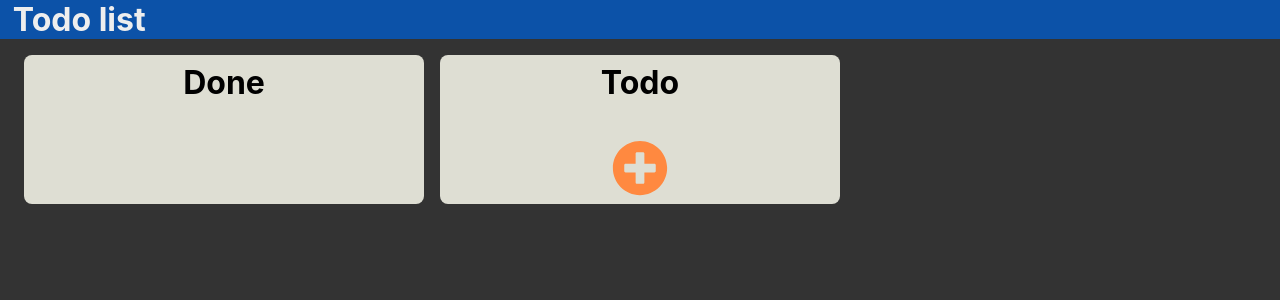
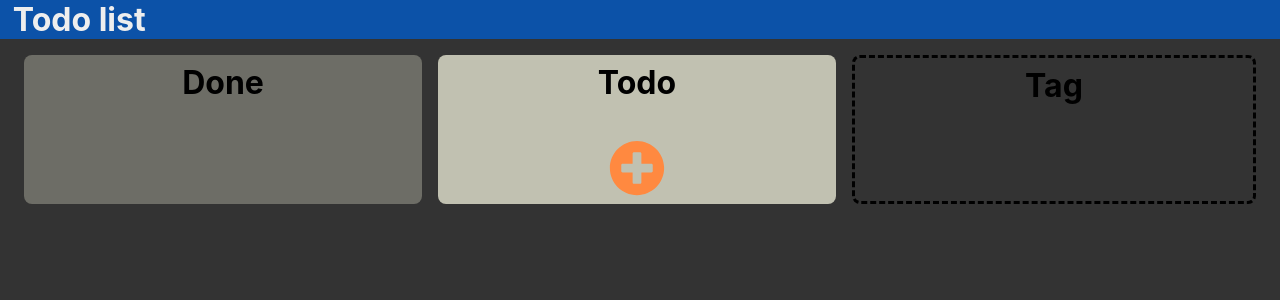
Before and after one commit to AsukaCHikaru/react-todo-list, a React (Create React App) app: page / in a window 1280 px wide. Shown: the top 300 px of the page. Built offline with nearby package versions, Linux system fonts and the light colour scheme.

Commit message:
[Misc] Some style change

```diff
--- a/src/components/App.css
+++ b/src/components/App.css
@@ -19,9 +19,19 @@ header{
   margin: 0 0.5em;
   padding: 0.5em;
   width: 30vw;
-  background-color: #deded3;
+  /* background-color: #deded3; */
   border-radius: 0.5em;
   text-align: center;
+}
+.list.todo{
+  background-color: #c1c1b1;
+}
+.list.done{
+  background-color: #6d6d66;
+}
+.list.tag{
+  border-style: dashed;
+  background-color: transparent;
 }
 .listName h3{
   margin: 0;
@@ -34,7 +44,7 @@ header{
   grid-template-rows: 1.5em 1em auto;
   margin: 0 0.3em;
   padding: 0.2em;
-  background-color: #bbb;
+  background-color: #e4ded6;
 }
 .addTaskForm h2{
   margin: 0.2em 0 0 0 ;
@@ -100,7 +110,10 @@ header{
   font-size: 1.5em;
   line-height: 1.5em;
   text-align: left;
-  background-color: #fafafa;
+  background-color: #e6e6e6;
+}
+.task:hover{
+  background-color: #8f8f8f;
 }
 .task h5{
   margin: 0;
@@ -130,9 +143,6 @@ header{
   grid-area: 2/ 1/ 2/ 2;
 }
 
-.task:hover{
-  background-color: #f5ffc4;
-}
 .task svg{
   margin: auto 0.1em;
   padding: 10%;
@@ -140,10 +150,10 @@ header{
   border-radius: 0.1em;
 }
 .task svg:hover{
-  background: #faf065;
+  background: #cdcaca;
 }
 .task .checkBtn{
-  color: #adf7ad;
+  color: #87e187;
 }
 .task .checkBtn:hover, .task .checkBtn.done{
   color: #009300;
@@ -155,10 +165,10 @@ header{
   color: #0c52a8;
 }
 .task .delBtn{
-  color: #999;
+  color: #414141;
 }
 .task .delBtn:hover{
-  color: #2a2a2a;
+  color: #1a1a1a;
 }
 .task .taskNameInput{
   font-size: 1em;
--- a/src/components/App.js
+++ b/src/components/App.js
@@ -17,6 +17,7 @@ export default class App extends Component {
       list: [
         {id: 0, name: 'Done', tasks: [], },
         {id: 1, name: 'Todo', tasks: [], },
+        {id: 2, name: 'Tag', tasks: [], },
       ],
     };
     this.addTask = this.addTask.bind(this);
--- a/src/components/List.js
+++ b/src/components/List.js
@@ -46,7 +46,7 @@ export default class List extends Component{
   }
   render(){
     return (
-      <div className="list">
+      <div className={`list ${this.props.name.toLowerCase()}`}>
         <ListName name={this.props.name} />
         {this.renderTasks()}
         <AddTaskForm
```
